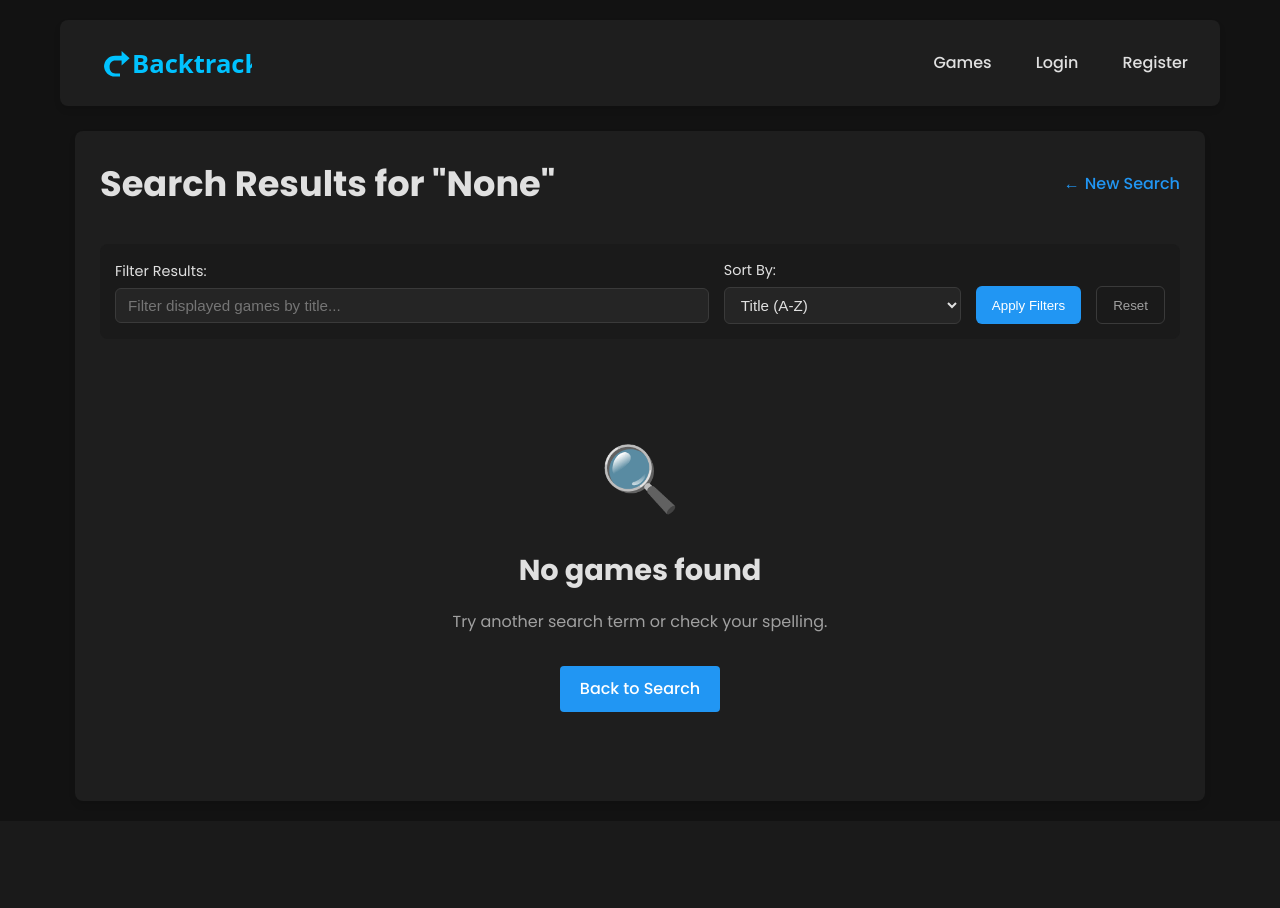
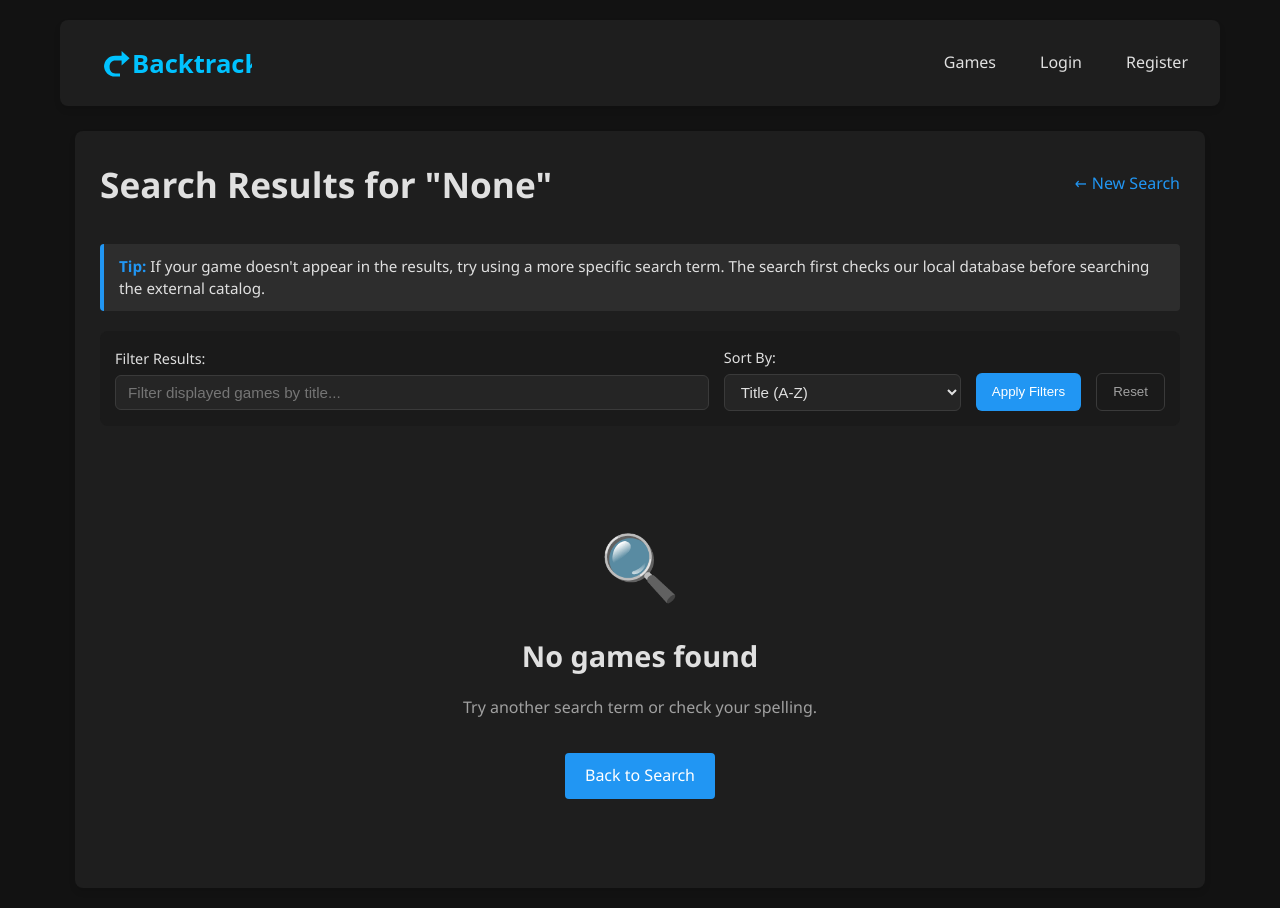
Before and after one commit to Savvy7/pythin-App, a Flask app: page /games/search in a window 1280 px wide. Before the commit the page ends 712 px from the top, so only its background shows below. Run offline with Flask 3, Linux system fonts and the light colour scheme.

Commit message:
added warning/tip

```diff
--- a/templates/search_results.html
+++ b/templates/search_results.html
@@ -8,6 +8,10 @@
         <a href="{{ url_for('index') }}" class="back-button">
             <span>←</span> New Search
         </a>
+    </div>
+
+    <div class="search-tip-message">
+        <p><strong>Tip:</strong> If your game doesn't appear in the results, try using a more specific search term. The search first checks our local database before searching the external catalog.</p>
     </div>
 
     <div class="filter-sort-controls">
@@ -637,5 +641,32 @@
             height: 220px;
         }
     }
+
+    body {
+        font-family: 'Segoe UI', Tahoma, Geneva, Verdana, sans-serif;
+        margin: 0 auto;
+        padding: 20px;
+        background-color: var(--primary-bg);
+        color: var(--primary-text);
+        max-width: 1200px;
+    }
+
+    .search-tip-message {
+        background-color: #2d2d2d;
+        border-left: 4px solid var(--accent-blue);
+        margin: 0 0 20px 0;
+        padding: 12px 15px;
+        border-radius: 4px;
+        font-size: 0.95rem;
+        line-height: 1.4;
+    }
+
+    .search-tip-message p {
+        margin: 0;
+    }
+
+    .search-tip-message strong {
+        color: var(--accent-blue);
+    }
 </style>
 {% endblock %}
```
Also changed, not shown: templates/all_games.html (+22 -0 lines).
